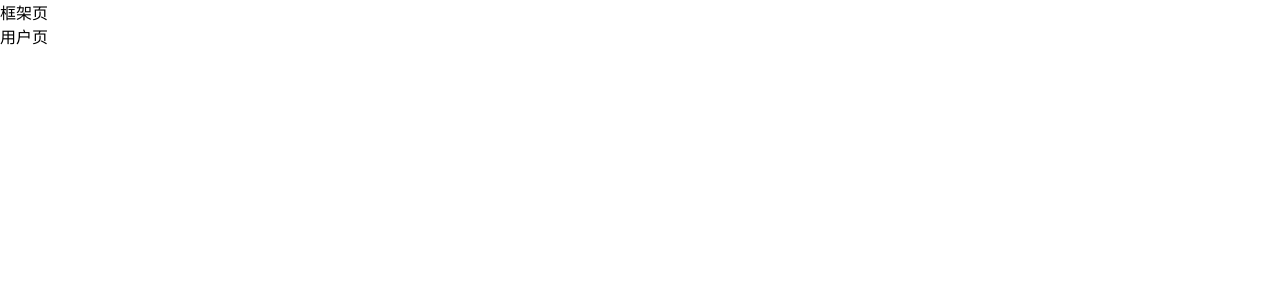
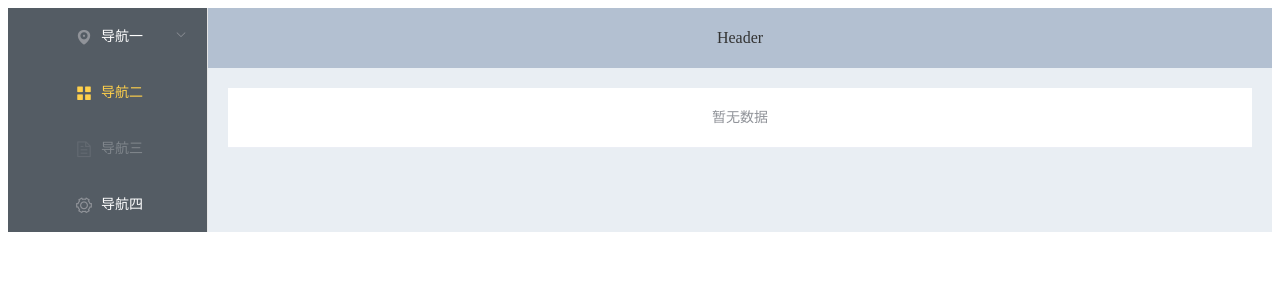
Before and after one commit to 1510089049/VueMusicManageWEB, a Vue app: page /user in a window 1280 px wide. Shown: the top 300 px of the page. Built offline with nearby package versions, Linux system fonts and the light colour scheme.

Commit message:
基础框架

```diff
--- a/src/main.js
+++ b/src/main.js
@@ -1,14 +1,14 @@
 import Vue from 'vue';
 import App from './App.vue';
 import router from './router';
-import vuetify from './plugins/vuetify';
+import ElementUI from 'element-ui'
+import 'element-ui/lib/theme-chalk/index.css';
 import store from './Store'; // 导入 Vuex 的 Store
 
 Vue.config.productionTip = false;
-
+Vue.use(ElementUI)
 new Vue({
   router,
   store, // 注入 Vuex 的 Store 实例
-  vuetify,
   render: h => h(App)
 }).$mount('#app');
--- a/src/views/Layout.vue
+++ b/src/views/Layout.vue
@@ -1,8 +1,51 @@
 <template>
-    <div>
-        框架页
-        <router-view/>
-    </div>
+    <el-container>
+        <el-aside width="200px">
+            <el-menu
+                    default-active="2"
+                    class="el-menu-vertical-demo"
+                    @open="handleOpen"
+                    @close="handleClose"
+                    background-color="#545c64"
+                    text-color="#fff"
+                    active-text-color="#ffd04b">
+                <el-submenu index="1">
+                    <template slot="title">
+                        <i class="el-icon-location"></i>
+                        <span>导航一</span>
+                    </template>
+                    <el-menu-item-group>
+                        <template slot="title">分组一</template>
+                        <el-menu-item index="1-1">选项1</el-menu-item>
+                        <el-menu-item index="1-2">选项2</el-menu-item>
+                    </el-menu-item-group>
+                    <el-menu-item-group title="分组2">
+                        <el-menu-item index="1-3">选项3</el-menu-item>
+                    </el-menu-item-group>
+                    <el-submenu index="1-4">
+                        <template slot="title">选项4</template>
+                        <el-menu-item index="1-4-1">选项1</el-menu-item>
+                    </el-submenu>
+                </el-submenu>
+                <el-menu-item index="2">
+                    <i class="el-icon-menu"></i>
+                    <span slot="title">导航二</span>
+                </el-menu-item>
+                <el-menu-item index="3" disabled>
+                    <i class="el-icon-document"></i>
+                    <span slot="title">导航三</span>
+                </el-menu-item>
+                <el-menu-item index="4">
+                    <i class="el-icon-setting"></i>
+                    <span slot="title">导航四</span>
+                </el-menu-item>
+            </el-menu>
+        </el-aside>
+        <el-container>
+            <el-header>Header</el-header>
+            <el-main><router-view/></el-main>
+        </el-container>
+    </el-container>
 </template>
 
 
@@ -12,5 +55,37 @@
 
 
 <style scoped>
+.el-header, .el-footer {
+    background-color: #B3C0D1;
+    color: #333;
+    text-align: center;
+    line-height: 60px;
+}
 
+.el-aside {
+    background-color: #D3DCE6;
+    color: #333;
+    text-align: center;
+    line-height: 200px;
+}
+
+.el-main {
+    background-color: #E9EEF3;
+    color: #333;
+    text-align: center;
+    line-height: 160px;
+}
+
+body > .el-container {
+    margin-bottom: 40px;
+}
+
+.el-container:nth-child(5) .el-aside,
+.el-container:nth-child(6) .el-aside {
+    line-height: 260px;
+}
+
+.el-container:nth-child(7) .el-aside {
+    line-height: 320px;
+}
 </style>
--- a/src/views/user/index.vue
+++ b/src/views/user/index.vue
@@ -1,7 +1,7 @@
 <template>
-    <div>
-        用户页
-    </div>
+    <el-table>
+
+    </el-table>
 </template>
 
 
```
Also changed, not shown: package.json (+7 -10 lines), 1 other file (tests, documents, lock files or other folders).
